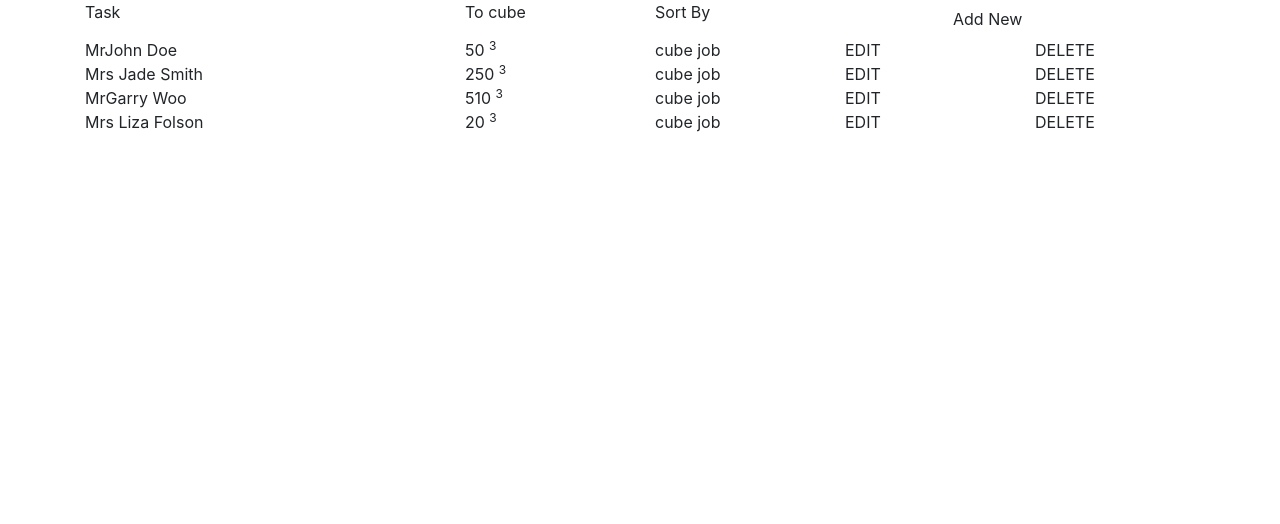
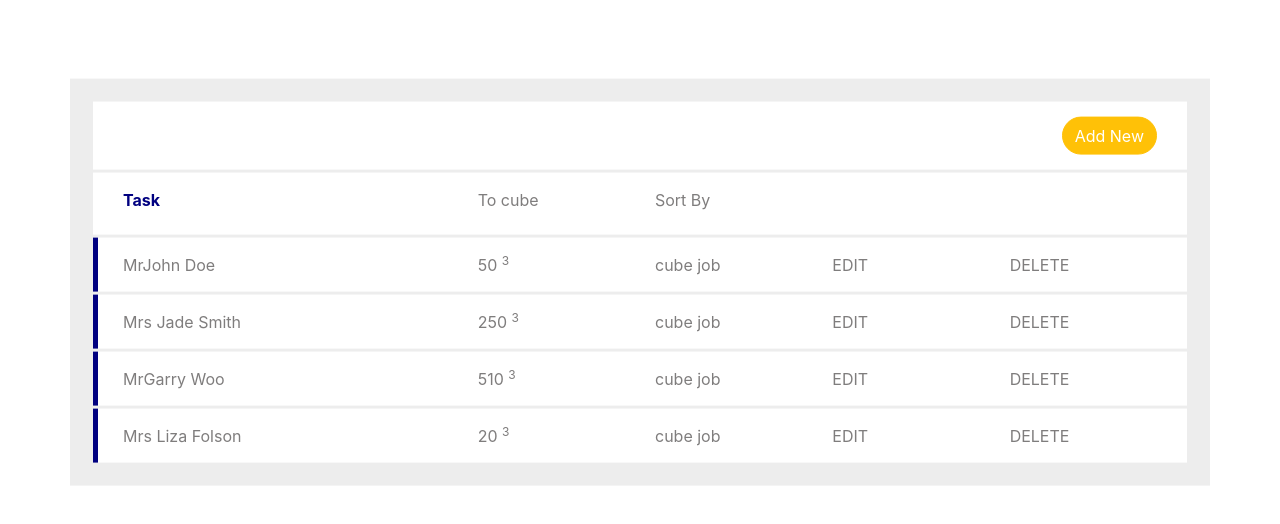
Before and after one commit to filkovskyi/task-manager, a React (Create React App) app: page / in a window 1280 px wide. Shown: the top 524 px of the page. Built offline with nearby package versions, Linux system fonts and the light colour scheme.

Commit message:
feature/structure - add basic styles

```diff
--- a/src/components/App.js
+++ b/src/components/App.js
@@ -4,7 +4,7 @@
 
   render() {
     return (
-      <div className="container">
+      <div className="container task-list__wrapper">
         <TaskList/>
       </div>
     );
--- a/src/components/TaskList.js
+++ b/src/components/TaskList.js
@@ -59,16 +59,18 @@
   render() {
     return (
       <div className="task-list">
-        <div className="task-list__header row">
-          <div className="task-list__header-item col-md-4">Task</div>
-          <div className="task-list__header-item col-md-2">To cube</div>
-          <div className="task-list__header-item col-md-3">Sort By</div>
-          <div className="task-list__header-item col-md-3">
-            <button className="btn btn-action"
+        <div className="task-action-wrapper row justify-content-end">
+          <div className="task-list__header-item col-md-3 text-right">
+            <button className="btn btn-warning"
                     onClick={this.addItemHandler}
             >Add New
             </button>
           </div>
+        </div>
+        <div className="task-list__header row">
+          <div className="task-list__header-item col-md-4"><label className="task-label">Task</label></div>
+          <div className="task-list__header-item col-md-2">To cube</div>
+          <div className="task-list__header-item col-md-3">Sort By</div>
         </div>
         {( this.state.taskList || []).map(task =>
           <Task key={task.id} task={task} deleteHandler={this.deleteHandler} editHandler={this.editHandler}/>
--- a/src/index.js
+++ b/src/index.js
@@ -2,6 +2,7 @@
 import ReactDOM from 'react-dom';
 import 'bootstrap/dist/css/bootstrap.css';
 import App from './components/App';
+import './style.scss';
 
 ReactDOM.render(
   <App/>,
--- /dev/null
+++ b/src/style.scss
@@ -0,0 +1,49 @@
+.task-list {
+  &__wrapper {
+    padding: 20px;
+    background-color: #ededed;
+    position: absolute;
+    top: 20%;
+    left: 50%;
+    transform: translate(-50%, -20%);
+    color: #7f7d7d;
+  }
+}
+
+.task-action-wrapper,
+.task-list__header,
+.task {
+  padding: 15px;
+  background-color: #fff;
+  margin: 3px;
+}
+
+.task {
+  position: relative;
+
+  &:before {
+    display: block;
+    content: '';
+    height: 100%;
+    width: 5px;
+    background-color: navy;
+    position: absolute;
+    top: 0;
+    left: 0;
+  }
+
+  &-label {
+    font-weight: bold;
+    color: navy;
+  }
+}
+
+// Todo refactor, should overridden default bootstrap styles and variables
+.btn {
+  color: #fff;
+  border-radius: 25px;
+
+  &:hover {
+    color: #fff;
+  }
+}
```
